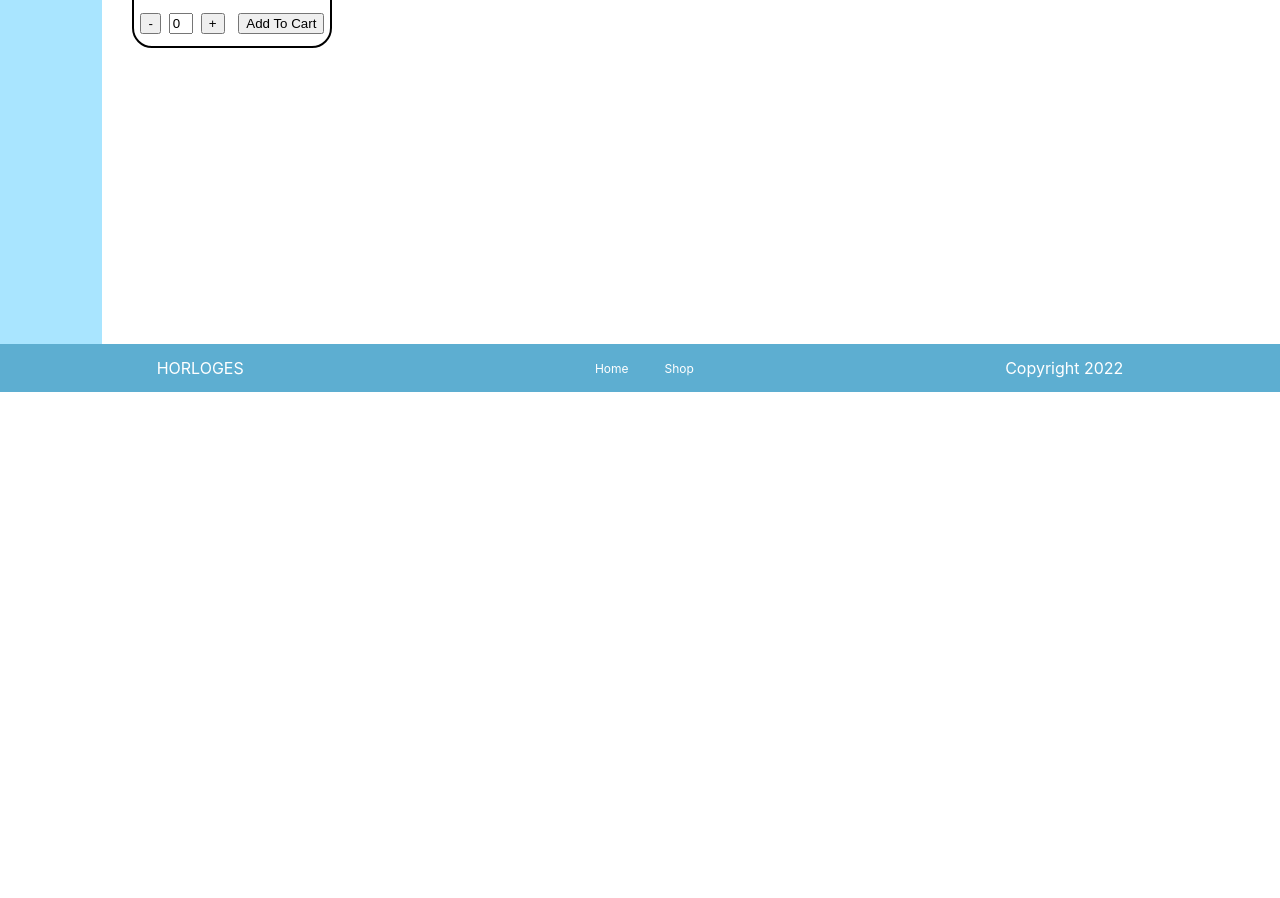
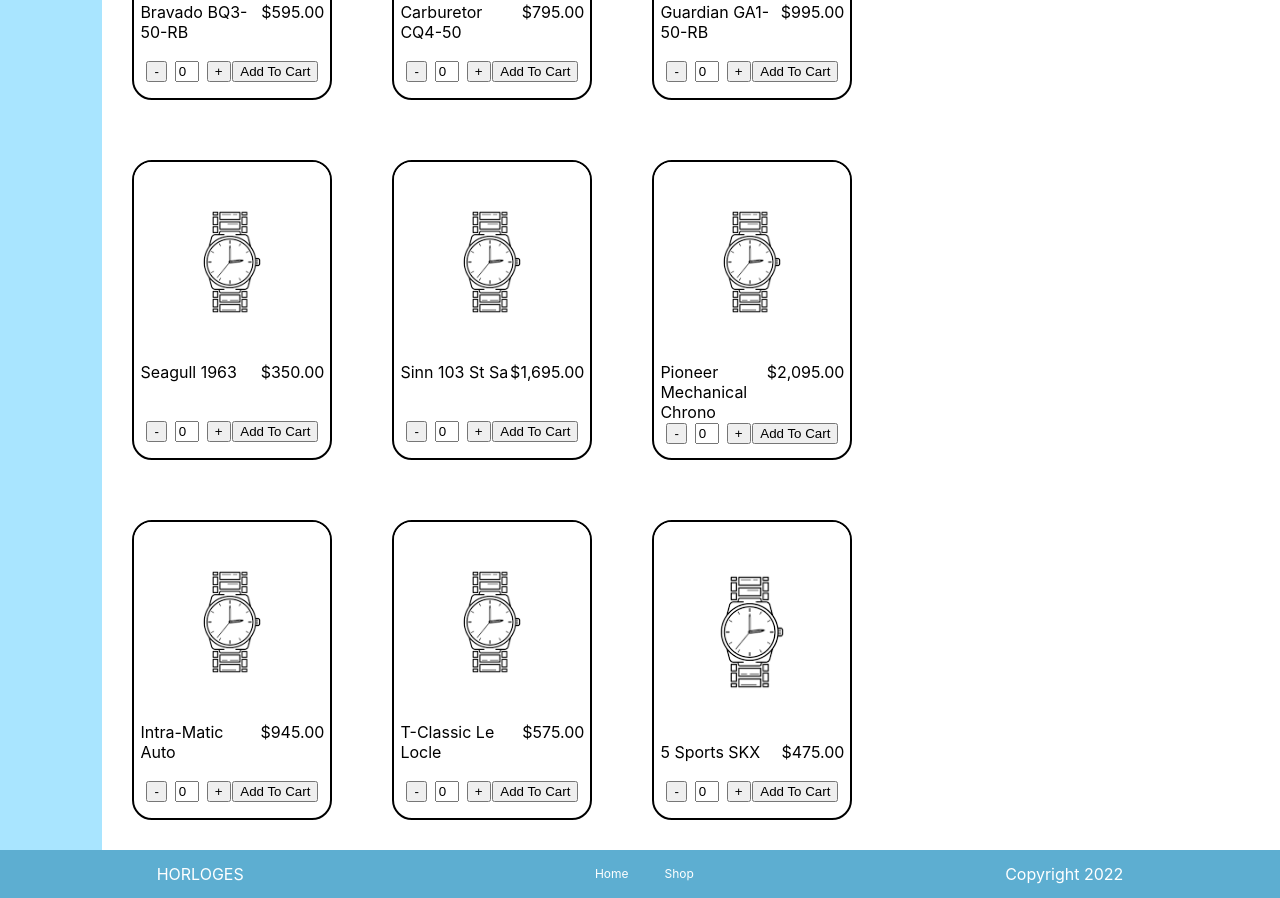
Before and after one commit to Th3-Ian/react-shopping-cart, a React (Create React App) app: page /shop in a window 1280 px wide. Shown: the part 408-1306 px from the top of the page. Before the commit the page ends 800 px from the top, so only its background shows below. Built offline with nearby package versions, Linux system fonts and the light colour scheme; the HTML template or start-up script is replaced by a standard one.

Commit message:
Shopping and ProductCard styling fixes

```diff
--- a/src/App.css
+++ b/src/App.css
@@ -151,7 +151,7 @@
 	color: white;
 	padding: 10px;
 	align-items: center;
-	position: absolute;
+	position: relative;
 	width: 100%;
 	bottom: 0%;
 }
@@ -171,14 +171,17 @@
 	display: flex;
 }
 
+/* ASIDE */
+
 aside {
-	height: 85vh;
 	padding: 24px 20px;
-	overflow: hidden;
 	background-color: #a9e5ff;
 	color: white;
 	width: 20%;
+	min-width: 75px;
 	transition: 0.5s;
+	top: 0%;
+	bottom: 0%;
 }
 
 .shop-categories {
@@ -210,11 +213,33 @@
 	transition: 0.5s;
 }
 
+/* PRODUCT CONTAINER */
+
+.product-container {
+	width: 80%;
+}
+
+.product-container h1 {
+	padding-left: 24px;
+}
+
+@media only screen and (max-width: 660px) {
+	.product-container {
+		width: 20%;
+	}
+
+	aside {
+		width: 30%;
+	}
+}
+
 /* PRODUCT CARD */
 
 .card-container {
+	display: flex;
+	flex-direction: column;
 	max-width: 200px;
-	max-height: 360px;
+	height: 300px;
 	overflow: hidden;
 	border: 2px solid black;
 	border-radius: 20px;
@@ -257,7 +282,8 @@
 .card-btn-container {
 	display: flex;
 	justify-content: space-between;
-	margin: 12px 6px;
+	align-content: center;
+	margin: auto 12px 16px 12px;
 }
 
 
--- a/src/components/Shopping.js
+++ b/src/components/Shopping.js
@@ -1,28 +1,101 @@
 import React from 'react';
 import { useState } from 'react';
 import ViewHeadlineIcon from '@material-ui/icons/ViewHeadline';
+import { Grid } from '@material-ui/core';
 import TransitEnterexitIcon from '@material-ui/icons/TransitEnterexit';
 import ProductCard from './ProductCard';
 import ProductPlaceholder from '../Assets/product-placeholder.png';
 
 function Shopping({ cart, setCart }) {
-	const [aside, setAside] = useState(false)
+  const [aside, setAside] = useState(false);
+  const [category, setCategory] = useState('all');
   let hiddenCheck = aside ? null : 'hidden';
   let hideIcon = aside ? 'hidden' : null;
 
+  const products = [
+    {
+      name: 'Bravado BQ3-50-RB',
+      price: '$595.00',
+      description: 'Limited Edition',
+      type: 'dive',
+      img: ProductPlaceholder
+    },
+    {
+      name: 'Carburetor CQ4-50',
+      price: '$795.00',
+      description: 'Limited Edition',
+      type: 'dive',
+      img: ProductPlaceholder
+    },
+    {
+      name: 'Guardian GA1-50-RB',
+      price: '$995.00',
+      description: 'Swiss Automatic',
+      type: 'dive',
+      img: ProductPlaceholder
+    },
+    {
+      name: 'Seagull 1963',
+      price: '$350.00',
+      description: 'Acrylic | Sapphire',
+      type: 'chronograph',
+      img: ProductPlaceholder
+    },
+    {
+      name: 'Sinn 103 St Sa',
+      price: '$1,695.00',
+      description: 'Automatic Winding',
+      type: 'chronograph',
+      img: ProductPlaceholder
+    },
+    {
+      name: 'Pioneer Mechanical Chrono',
+      price: '$2,095.00',
+      description: 'Mechanical | 40mm',
+      type: 'chronograph',
+      img: ProductPlaceholder
+    },
+    {
+      name: 'Intra-Matic Auto',
+      price: '$945.00',
+      description: 'Automatic | 38mm',
+      type: 'dress',
+      img: ProductPlaceholder
+    },
+    {
+      name: 'T-Classic Le Locle',
+      price: '$575.00',
+      description: 'Automatic SS | 39.5mm',
+      type: 'dress',
+      img: ProductPlaceholder
+    },
+    {
+      name: '5 Sports SKX',
+      price: '$475.00',
+      description: 'Automatic w/ Manual Winding',
+      type: 'gmt',
+      img: ProductPlaceholder
+    }
+  ];
+
   function handleClick() {
-		setAside(aisde => !aside)
+    setAside((aisde) => !aside);
   }
-
-
 
   return (
     <div className='shop-container'>
-			<aside className={aside ? null : 'closed-aside' } id='asideShop' onClick={aside ? null : handleClick}>
+      <aside
+        className={aside ? null : 'closed-aside'}
+        id='asideShop'
+        onClick={aside ? null : handleClick}
+      >
         <div onClick={aside ? handleClick : null}>
           <div>
-						{aside === false ? <ViewHeadlineIcon fontSize='large' /> : <TransitEnterexitIcon fontSize='large' />}
-
+            {aside === false ? (
+              <ViewHeadlineIcon fontSize='large' />
+            ) : (
+              <TransitEnterexitIcon fontSize='large' />
+            )}
           </div>
         </div>
         <h3 className={`aside-header ${hiddenCheck}`}>Categories</h3>
@@ -34,11 +107,24 @@
           <li>Pilot</li>
         </ul>
       </aside>
-			<div>
+      <div className='product-container'>
         <h1>SHOP</h1>
-				{<ProductCard name={'Watch 1'} price={'$198'} description={'Amazing watch'} type={'dive'} img={ProductPlaceholder} setCart={setCart} cart={cart} />}
+        <Grid container className='product-grid'>
+          {products?.map((item, i) => (
+            <Grid key={i} item>
+              <ProductCard
+                name={item.name}
+                price={item.price}
+                description={item.description}
+                type={item.type}
+                img={item.img}
+                setCart={setCart}
+                cart={cart}
+              />
+            </Grid>
+          ))}
+        </Grid>
       </div>
-
     </div>
   );
 }
```
Lines whose indentation alone changed are shown as unchanged.
